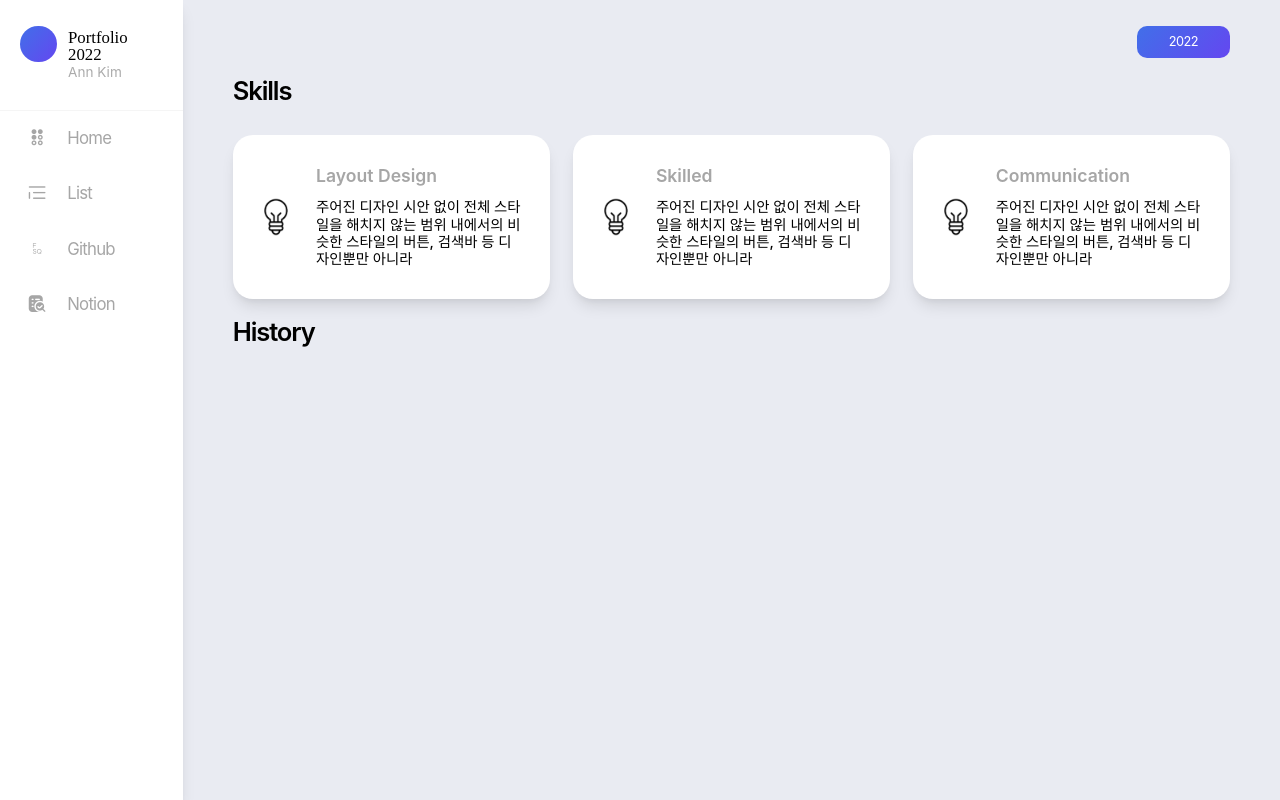
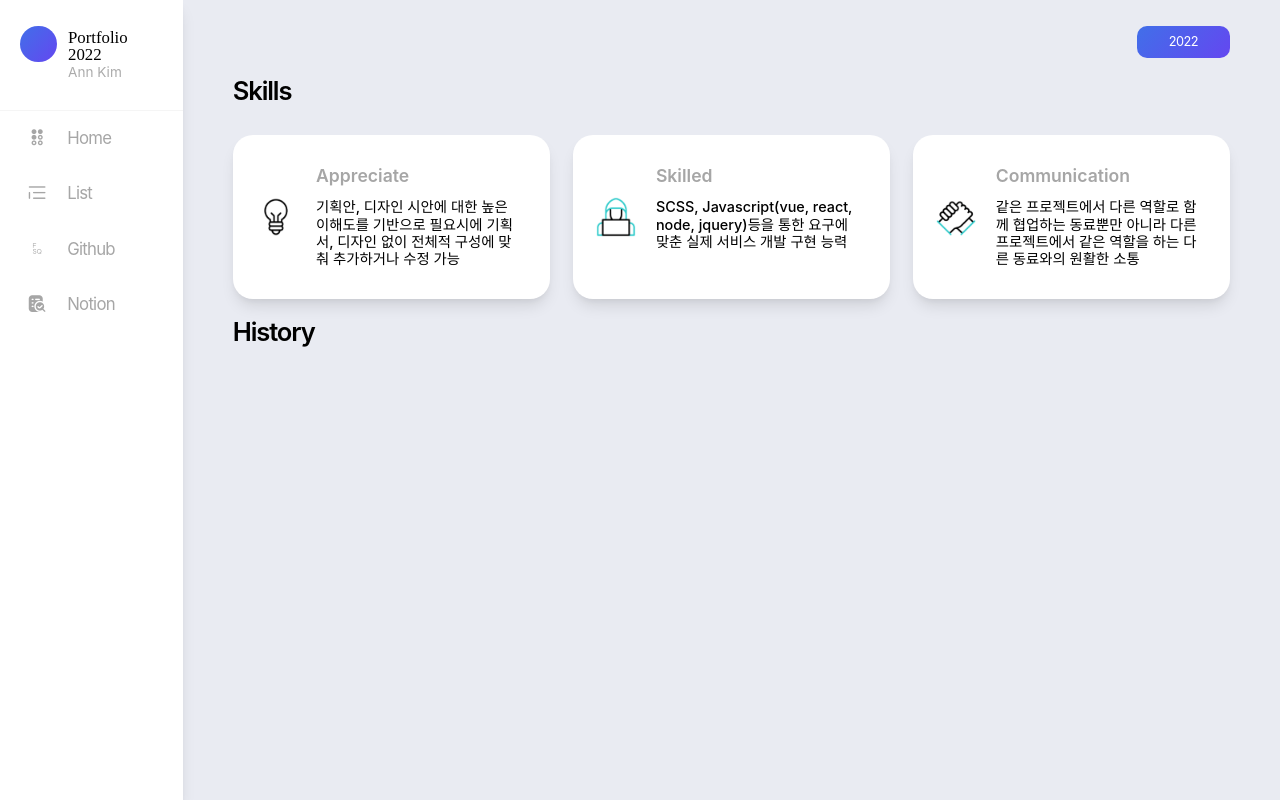
Before and after one commit to annkim7/portfolio2022, a React (Create React App) app in the folder portfolio2022/: page / in a window 1280 px wide. Built offline with nearby package versions, Linux system fonts and the light colour scheme; a web font is replaced by a local one.

Commit message:
changed the content

```diff
--- a/portfolio2022/src/App.js
+++ b/portfolio2022/src/App.js
@@ -15,9 +15,9 @@ function App() {
           <h2 class="main-title">Skills</h2>
           <div class="content">
               <ul class="box-list">
-                <li><b>Layout Design</b><span>주어진 디자인 시안 없이 전체 스타일을 해치지 않는 범위 내에서의 비슷한 스타일의 버튼, 검색바 등 디자인뿐만 아니라 </span></li>
-                <li><b>Skilled</b><span>주어진 디자인 시안 없이 전체 스타일을 해치지 않는 범위 내에서의 비슷한 스타일의 버튼, 검색바 등 디자인뿐만 아니라</span></li>
-                <li><b>Communication</b><span>주어진 디자인 시안 없이 전체 스타일을 해치지 않는 범위 내에서의 비슷한 스타일의 버튼, 검색바 등 디자인뿐만 아니라</span></li>
+                <li><b>Appreciate</b><span>기획안, 디자인 시안에 대한 높은 이해도를 기반으로 필요시에 기획서, 디자인 없이 전체적 구성에 맞춰 추가하거나 수정 가능</span></li>
+                <li><b>Skilled</b><span>SCSS, Javascript(vue, react, node, jquery)등을 통한 요구에 맞춘 실제 서비스 개발 구현 능력</span></li>
+                <li><b>Communication</b><span>같은 프로젝트에서 다른 역할로 함께 협업하는 동료뿐만 아니라 다른 프로젝트에서 같은 역할을 하는 다른 동료와의 원활한 소통</span></li>
               </ul>
           </div>
         </section>
--- a/portfolio2022/src/style/root.scss
+++ b/portfolio2022/src/style/root.scss
@@ -497,6 +497,16 @@ $boxShadow: rgba(0, 0, 0, 0.1) 0px 10px 15px -3px, rgba(0, 0, 0, 0.05) 0px 4px 6
     }
 }
 
+@mixin flaticon($iconWeight){
+    font-family: $iconWeight !important;
+    font-style: normal;
+    font-weight: normal !important;
+    font-variant: normal;
+    text-transform: none;
+    line-height: 1;
+    -webkit-font-smoothing: antialiased;
+}
+
 
 @mixin tablet{
     @media (max-width: 1023px){
--- a/portfolio2022/src/style/style.scss
+++ b/portfolio2022/src/style/style.scss
@@ -73,15 +73,9 @@ header .title{
         &:before{
             @include bef;
             @include centerVertical;
+            @include flaticon(uicons-solid-rounded);
             width:auto;
             padding-left:1.8rem;
-            font-family: uicons-solid-rounded !important;
-            font-style: normal;
-            font-weight: normal !important;
-            font-variant: normal;
-            text-transform: none;
-            line-height: 1;
-            -webkit-font-smoothing: antialiased;
             content: "\f2da";
         }
         &:after{
@@ -181,4 +175,10 @@ header .title{
             line-height: 1.2;
         }
     }
+    li:nth-of-type(2):before{
+        background-image: url('../images/skill_icon_02.gif');
+    }
+    li:nth-of-type(3):before{
+        background-image: url('../images/skill_icon_03.gif');
+    }
 }
```
Also changed, not shown: portfolio2022/src/images/skill_icon_02.gif (added), portfolio2022/src/images/skill_icon_03.gif (added).
